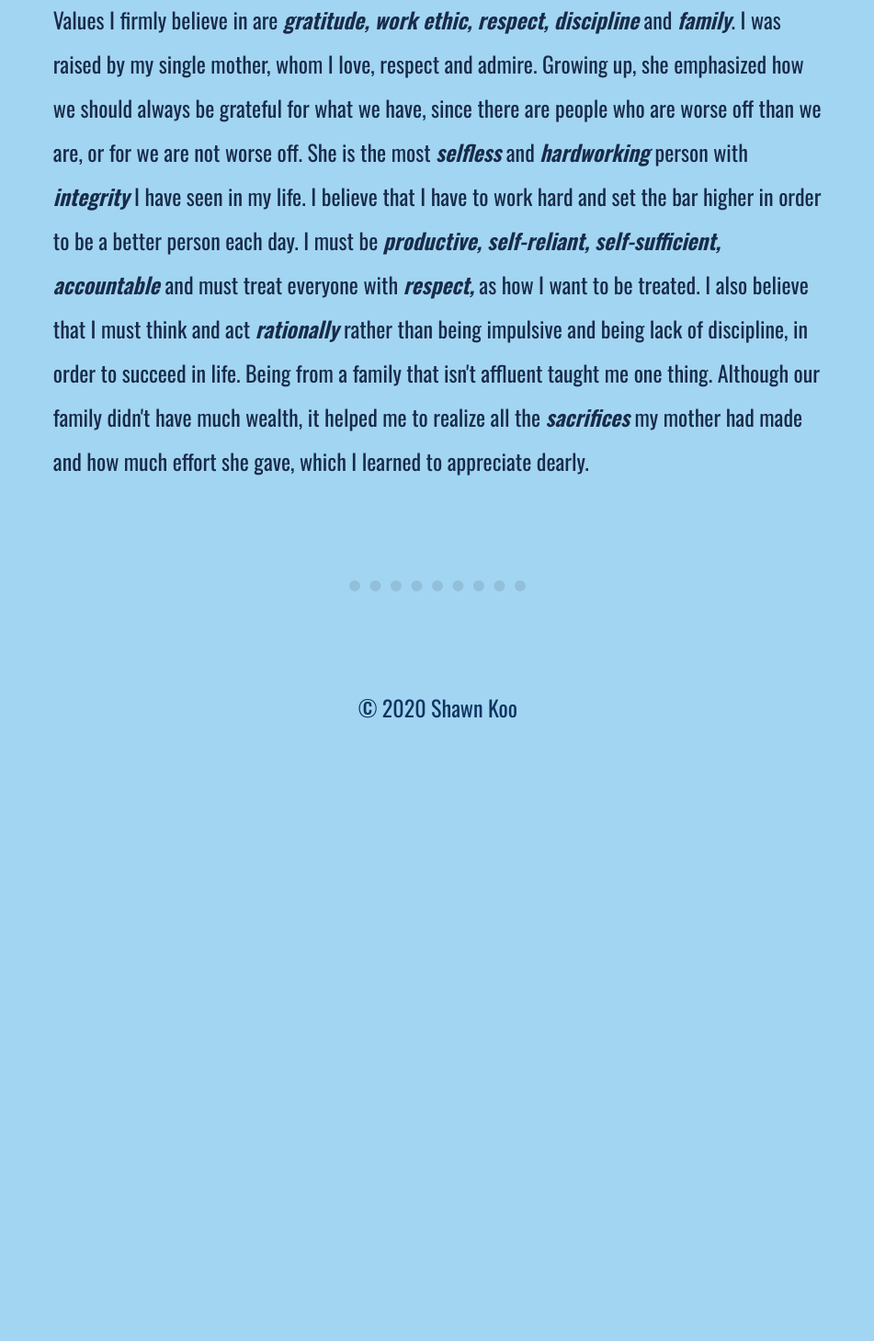
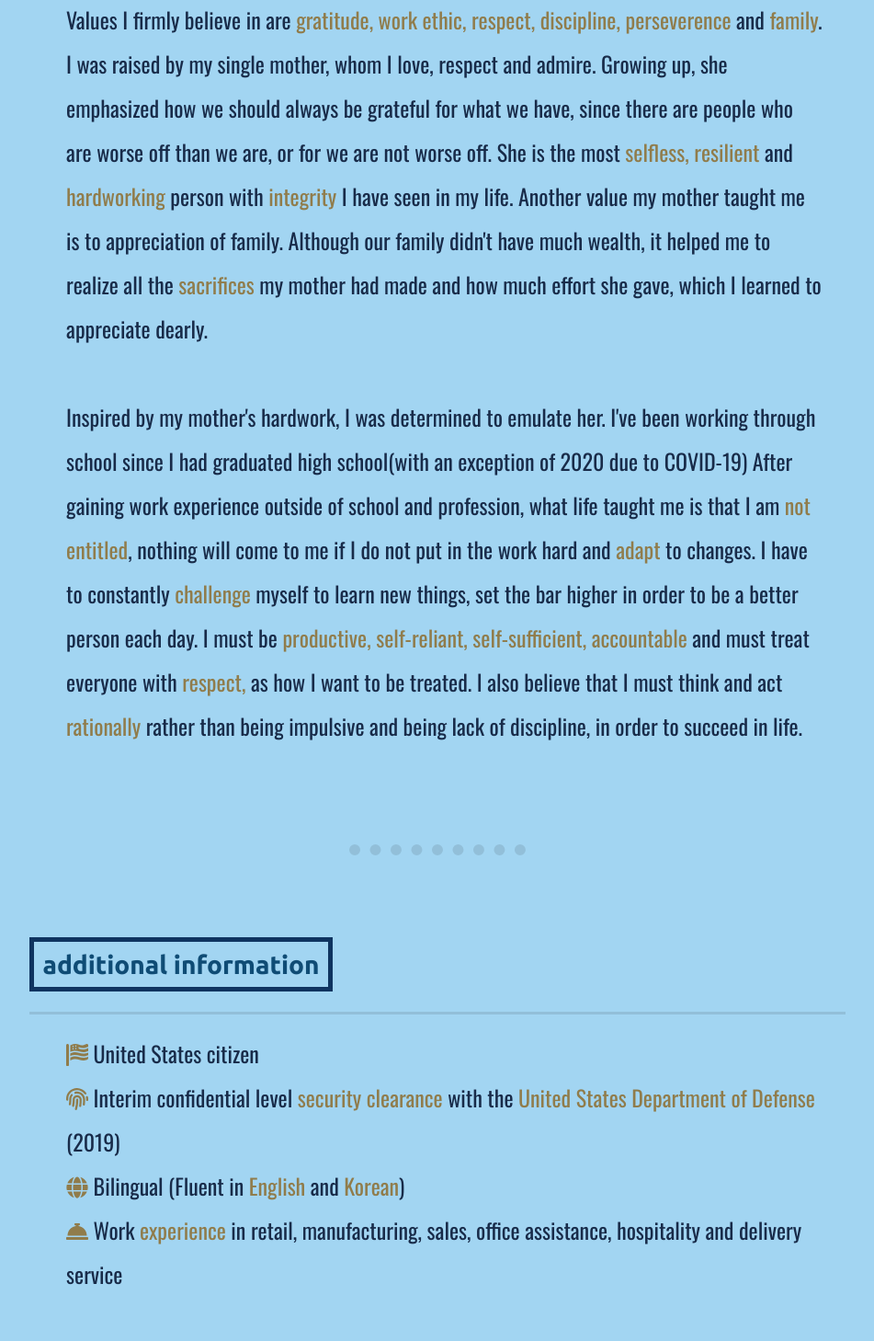
Before and after one commit to cluelessCow/cluelessCow.github.io, a plain HTML site: page index.html in a window 1280 px wide. Shown: the part 3227-4685 px from the top of the page at 92% size, without its empty margins (217-1168 px from the left). Before the commit the page ends 4116 px from the top, so only its background shows below. Drawn offline with nearby package versions, Linux system fonts and the light colour scheme.

Commit message:
updated contents and font in personal values and added additional information

```diff
--- a/css/styles.css
+++ b/css/styles.css
@@ -308,6 +308,16 @@ h3 {
     color: #0f4c75;
 }
 
+/* person value */
+.value {
+    color: #907C4B;
+}
+
+/* icons at the bottom */
+.small-icons {
+    color: #907C4B;
+}
+
 /* INDIVIDUAL ID */
 
 #first-name {
--- a/index.html
+++ b/index.html
@@ -197,24 +197,47 @@
                         </div>
                         <hr class = "dotted-line">
 
-                        <!-- Additional information (same format as work experience section, keeping the same template) -->
+                        <!-- personal value (same format as work experience section, keeping the same template) -->
                         <div class = "about-me col-lg-12">
                             <h3><span class = "button-like-border" >personal values</span></h3>
                         </div>
                         <hr class="straight-border">
 
-                        <!-- additional infromation -->
-                        <div class = "right-sub-column row col-lg-12"></div>
+                        <!-- Personal value -->
+                        <div class = "right-sub-column row col-lg-12">
                             <div class = "work-experience-content row col-lg-12 col-md-12 col-sm-12">
                                 <p>
-                                    Values I firmly believe in are <b><em>gratitude, work ethic, respect, discipline</em></b> and <b><em>family</em></b>. I was raised by my single mother, whom I love, respect and admire.
+                                    Values I firmly believe in are <span class="value">gratitude, work ethic, respect, discipline, perseverence</span> and <span class="value">family</span>. I was raised by my single mother, whom I love, respect and admire.
                                     Growing up, she emphasized how we should always be grateful for what we have, since there are people who are worse off than we are, or for we are not worse off. She is the most
-                                     <b><em>selfless</em></b> and <b><em>hardworking </em></b> person with <em><b>integrity</b></em> I have seen in my life. I believe that I have to work hard and set the bar higher in order to be a better person each day.
-                                     I must be <b><em>productive, self-reliant, self-sufficient, accountable </em></b>and must treat everyone with <b><em>respect,</em></b> as how I want to be treated.
-                                     I also believe that I must think and act <b><em>rationally</em></b> rather than being impulsive and being lack of discipline, in order to succeed in life.
-                                      Being from a family that isn't affluent taught me one thing. Although our family didn't have much wealth, it helped me to realize all the <b><em>sacrifices</em></b> my mother had made and how much effort she gave, which I learned to appreciate dearly.
+                                     <span class="value">selfless, resilient</span> and <span class="value">hardworking </span> person with <span class = "value">integrity</span> I have seen in my life.
+                                     Another value my mother taught me is to appreciation of family. Although our family didn't have much wealth, it helped me to realize all the <span class="value">sacrifices</span> my mother had made and how much effort she gave, which I learned to appreciate dearly.
+                                     <br><br>
+                                     Inspired by my mother's hardwork, I was determined to emulate her. I've been working through school since I had graduated high school(with an exception of 2020 due to COVID-19) After gaining work experience outside of school and profession, what life taught me is that I am <span class="value">not entitled</span>, nothing will come to me if I do not put in the work hard and <span class ="value">adapt</span> to changes.
+                                     I have to constantly <span class="value">challenge</span> myself to learn new things, set the bar higher in order to be a better person each day.
+                                     I must be <span class = "value">productive, self-reliant, self-sufficient, accountable </span>and must treat everyone with <span class="value">respect,</span> as how I want to be treated.
+                                     I also believe that I must think and act <span class="value">rationally</span> rather than being impulsive and being lack of discipline, in order to succeed in life.
                                 </p>
                             </div>
+                        </div>
+
+                        <hr class = "dotted-line">
+                        <!-- Additional information (same format as work experience section, keeping the same template) -->
+                        <div class = "about-me col-lg-12">
+                            <h3><span class = "button-like-border" >additional information</span></h3>
+                        </div>
+                        <hr class="straight-border">
+                        <!-- Additional informnation contents-->
+                        <div class = "right-sub-column row col-lg-12">
+                            <div class = "work-experience-content row col-lg-12 col-md-12 col-sm-12">
+                                <p>
+                                <i class="small-icons fas fa-flag-usa"></i> United States citizen<br>
+                                <i class="small-icons fas fa-fingerprint"></i> Interim confidential level <span class="value">security clearance</span> with the <span class="value">United States Department of Defense</span> (2019)<br>
+                                <i class="small-icons fas fa-globe"></i> Bilingual (Fluent in <span class = "value">English</span> and <span class = "value">Korean</span>)<br>
+                                <i class="small-icons fas fa-concierge-bell"></i> Work <span class ="value">experience</span> in retail, manufacturing, sales, office assistance, hospitality and delivery service
+                                </p>
+                            </div>
+
+                        </div>
 
 
 
```
